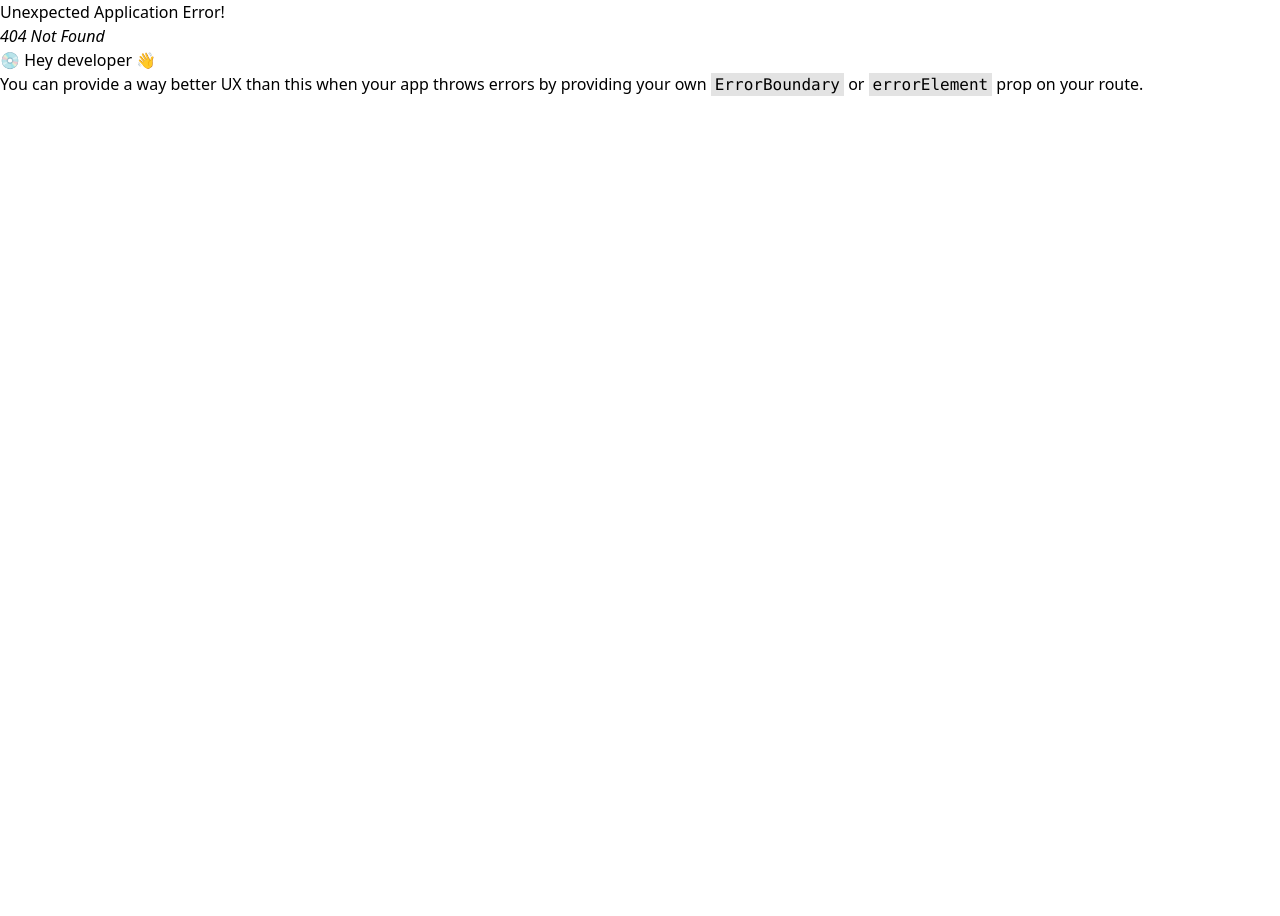
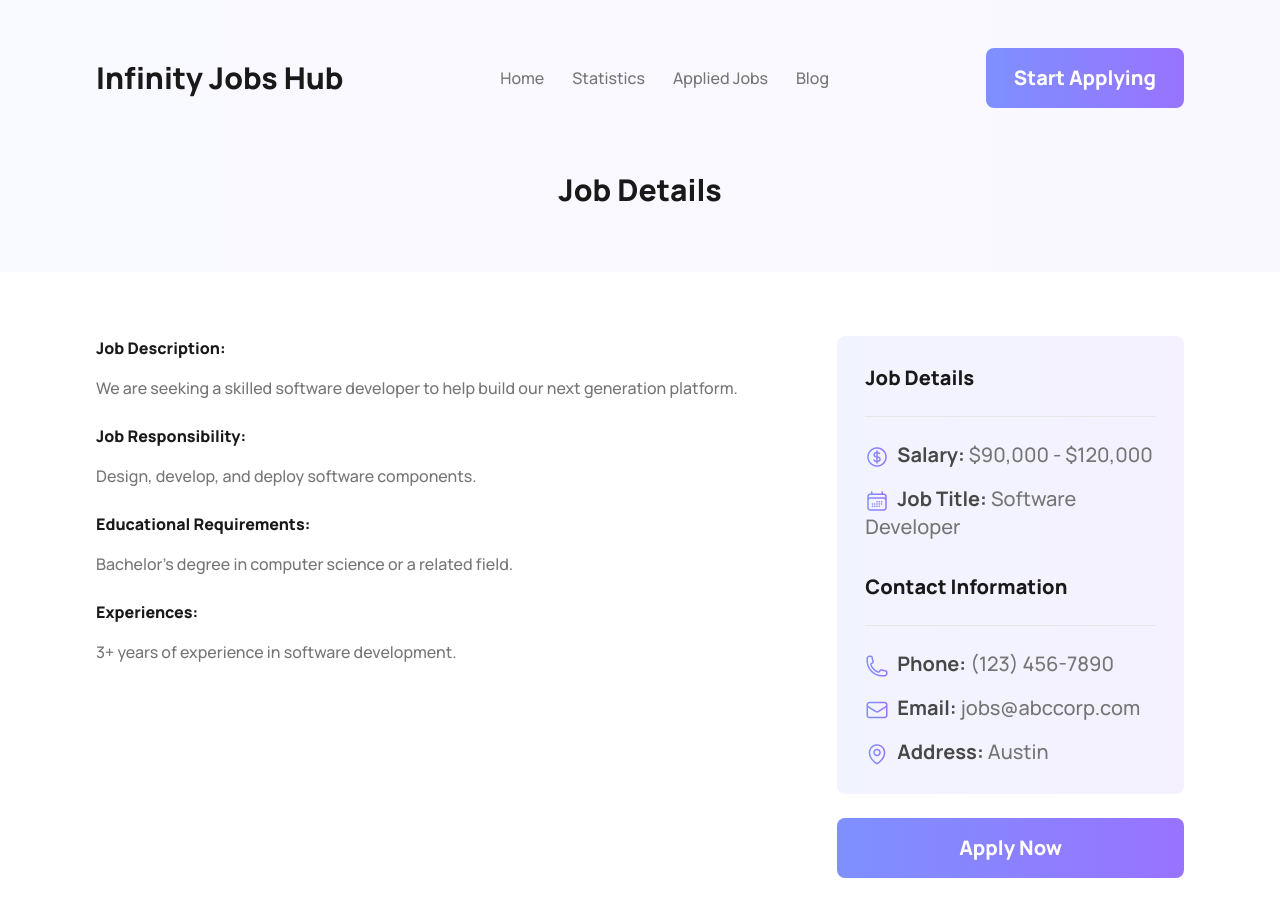
Before and after one commit to showvike/infinity-jobs-hub, a React (Vite) app: page /job/1 in a window 1280 px wide. Before the commit this address had no page. Shown: the top 916 px of the page. Before the commit the page ends 800 px from the top, so only its background shows below. Built offline with nearby package versions, Linux system fonts and the light colour scheme.

Commit message:
job details done

```diff
--- a/public/featured-jobs.json
+++ b/public/featured-jobs.json
@@ -1,6 +1,6 @@
 [
   {
-    "id": 1,
+    "id": "1",
     "logo": "https://i.ibb.co/J2GB4B3/google-0.png",
     "title": "Software Developer",
     "name": "Google LLC",
@@ -18,7 +18,7 @@
     }
   },
   {
-    "id": 2,
+    "id": "2",
     "logo": "https://i.ibb.co/37NpBSs/netflix.png",
     "title": "Marketing Coordinator",
     "name": "Netflix",
@@ -36,7 +36,7 @@
     }
   },
   {
-    "id": 3,
+    "id": "3",
     "logo": "https://i.ibb.co/PFYjCL5/tesla.png",
     "title": "Product Manager",
     "name": "Tesla",
@@ -54,7 +54,7 @@
     }
   },
   {
-    "id": 4,
+    "id": "4",
     "logo": "https://i.ibb.co/J2GB4B3/google-0.png",
     "title": "Web Designer",
     "name": "Google",
@@ -72,7 +72,7 @@
     }
   },
   {
-    "id": 5,
+    "id": "5",
     "logo": "https://i.ibb.co/pnTJkL7/airbnb.png",
     "title": "Human Resources Manager",
     "name": "AirBnB",
@@ -90,7 +90,7 @@
     }
   },
   {
-    "id": 6,
+    "id": "6",
     "logo": "https://i.ibb.co/kxKTz8x/career-hub.png",
     "title": "Sales Representative",
     "name": "Career Hub",
--- a/src/components/CategoryList/CategoryList.jsx
+++ b/src/components/CategoryList/CategoryList.jsx
@@ -5,7 +5,7 @@ const CategoryList = () => {
   const [list, setList] = useState([]);
 
   useEffect(() => {
-    fetch("./category-list.json")
+    fetch("/category-list.json")
       .then((res) => res.json())
       .then((data) => setList(data));
   }, []);
--- a/src/components/FeaturedJobs/FeaturedJobs.jsx
+++ b/src/components/FeaturedJobs/FeaturedJobs.jsx
@@ -3,12 +3,11 @@ import Job from "../Job/Job";
 
 const FeaturedJobs = () => {
   const [jobs, setJobs] = useState([]);
-  let allJobs = [];
 
   useEffect(() => {
-    fetch("./featured-jobs.json")
+    fetch("/featured-jobs.json")
       .then((res) => res.json())
-      .then((data) => setJobs(data));
+      .then((data) => setJobs(data.slice(0, 4)));
   }, []);
 
   return (
--- a/src/components/Job/Job.jsx
+++ b/src/components/Job/Job.jsx
@@ -1,12 +1,13 @@
 import React from "react";
+import { Link } from "react-router-dom";
 import Frame from "../../assets/icons/frame.png";
 import Location from "../../assets/icons/location-0.png";
 
 const Job = ({ job }) => {
-  const { logo, title, name, type, time, location, salary } = job;
+  const { logo, title, name, type, time, location, salary, id } = job;
 
   return (
-    <div className="py-10 pl-10 border border-solid border-dark-06 rounded-lg">
+    <div className="p-10 border border-solid border-dark-06 rounded-lg">
       <div className="h-14">
         <img src={logo} alt={name} />
       </div>
@@ -32,9 +33,11 @@ const Job = ({ job }) => {
           </span>
         </p>
       </div>
-      <button className="px-4 py-2.5 bg-gradient-to-r from-li-gr-fr to-li-gr-to rounded-lg font-extrabold text-xl text-white">
-        View Details
-      </button>
+      <Link to={`/job/${id}`}>
+        <button className="px-4 py-2.5 bg-gradient-to-r from-li-gr-fr to-li-gr-to rounded-lg font-extrabold text-xl text-white">
+          View Details
+        </button>
+      </Link>
     </div>
   );
 };
--- /dev/null
+++ b/src/components/ViewDetails/ViewDetails.jsx
@@ -0,0 +1,122 @@
+import React from "react";
+import { useLoaderData } from "react-router-dom";
+import Calender from "../../assets/icons/calender.png";
+import Email from "../../assets/icons/email.png";
+import Frame from "../../assets/icons/frame.png";
+import Location from "../../assets/icons/location-0.png";
+import Phone from "../../assets/icons/phone.png";
+
+const ViewDetails = () => {
+  const {
+    description,
+    responsibilities,
+    educations,
+    experiences,
+    salary,
+    title,
+    contact: { phone, email },
+    location,
+  } = useLoaderData();
+
+  return (
+    <div>
+      <div className="py-16 bg-gradient-to-r from-li-gr-fr/[.05] to-li-gr-to/[.05]">
+        <h2 className="text-center font-extrabold text-3xl text-dark-01">
+          Job Details
+        </h2>
+      </div>
+      <div className="mt-16 px-24 grid grid-cols-3 gap-6">
+        <div className="col-span-2 flex flex-col gap-6">
+          <p className="font-medium text-dark-03">
+            <p className="font-extrabold text-dark-01 mb-4">Job Description:</p>
+            {description}
+          </p>
+          <p className="font-medium text-dark-03">
+            <p className="font-extrabold text-dark-01 mb-4">
+              Job Responsibility:
+            </p>
+            {responsibilities}
+          </p>
+          <p className="font-medium text-dark-03">
+            <p className="font-extrabold text-dark-01 mb-4">
+              Educational Requirements:
+            </p>
+            {educations}
+          </p>
+          <p className="font-medium text-dark-03">
+            <p className="font-extrabold text-dark-01 mb-4">Experiences:</p>
+            {experiences}
+          </p>
+        </div>
+        <div>
+          <div className="bg-gradient-to-r from-li-gr-fr/[.1] to-li-gr-to/[.1] rounded-lg p-7">
+            <div>
+              <h3 className="font-extrabold text-xl text-dark-01">
+                Job Details
+              </h3>
+              <hr className="my-6" />
+              <div className="flex flex-col gap-4">
+                <p className="font-medium text-xl text-dark-03">
+                  <img className="inline mr-2" src={Frame} alt="Frame icon" />
+                  <span className="font-bold text-xl text-dark-02">
+                    Salary:{" "}
+                  </span>
+                  {salary}
+                </p>
+                <p className="font-medium text-xl text-dark-03">
+                  <img
+                    className="inline mr-2"
+                    src={Calender}
+                    alt="Calender icon"
+                  />
+                  <span className="font-bold text-xl text-dark-02">
+                    Job Title:{" "}
+                  </span>
+                  {title}
+                </p>
+              </div>
+            </div>
+            <div className="mt-8">
+              <h3 className="font-extrabold text-xl text-dark-01">
+                Contact Information
+              </h3>
+              <hr className="my-6" />
+              <div className="flex flex-col gap-4">
+                <p className="font-medium text-xl text-dark-03">
+                  <img className="inline mr-2" src={Phone} alt="Phone icon" />
+                  <span className="font-bold text-xl text-dark-02">
+                    Phone:{" "}
+                  </span>
+                  {phone}
+                </p>
+                <p className="font-medium text-xl text-dark-03">
+                  <img className="inline mr-2" src={Email} alt="Email icon" />
+                  <span className="font-bold text-xl text-dark-02">
+                    Email:{" "}
+                  </span>
+                  {email}
+                </p>
+                <p className="font-medium text-xl text-dark-03">
+                  <img
+                    className="inline mr-2"
+                    src={Location}
+                    alt="Location icon"
+                  />
+                  <span className="font-bold text-xl text-dark-02">
+                    Address:{" "}
+                  </span>
+                  {location}
+                </p>
+              </div>
+            </div>
+          </div>
+          <button className="mt-6 bg-gradient-to-r from-li-gr-fr to-li-gr-to w-full py-4 rounded-lg font-extrabold text-xl text-white">
+            Apply Now
+          </button>
+        </div>
+      </div>
+    </div>
+  );
+};
+
+export default ViewDetails;
--- /dev/null
+++ b/src/loaders/jobDetailsLoader.js
@@ -0,0 +1,9 @@
+const jobDetailsLoader = async (id) => {
+  const res = await fetch("/featured-jobs.json");
+  const jobs = await res.json();
+  const job = jobs.find((job) => id === job.id);
+  console.log(jobs);
+  return job;
+};
+
+export default jobDetailsLoader;
--- a/src/main.jsx
+++ b/src/main.jsx
@@ -6,7 +6,9 @@ import Blog from "./components/Blog/Blog";
 import Home from "./components/Home/Home";
 import Main from "./components/Layout/Main";
 import Statistics from "./components/Statistics/Statistics";
+import ViewDetails from "./components/ViewDetails/ViewDetails";
 import "./index.css";
+import jobDetailsLoader from "./loaders/jobDetailsLoader";
 
 const router = createBrowserRouter([
   {
@@ -16,6 +18,11 @@ const router = createBrowserRouter([
       {
         path: "/",
         element: <Home />,
+      },
+      {
+        path: "job/:id",
+        element: <ViewDetails />,
+        loader: ({ params }) => jobDetailsLoader(params.id),
       },
       {
         path: "statistics",
```
Also changed, not shown: public/category-list.json (+4 -4 lines).
